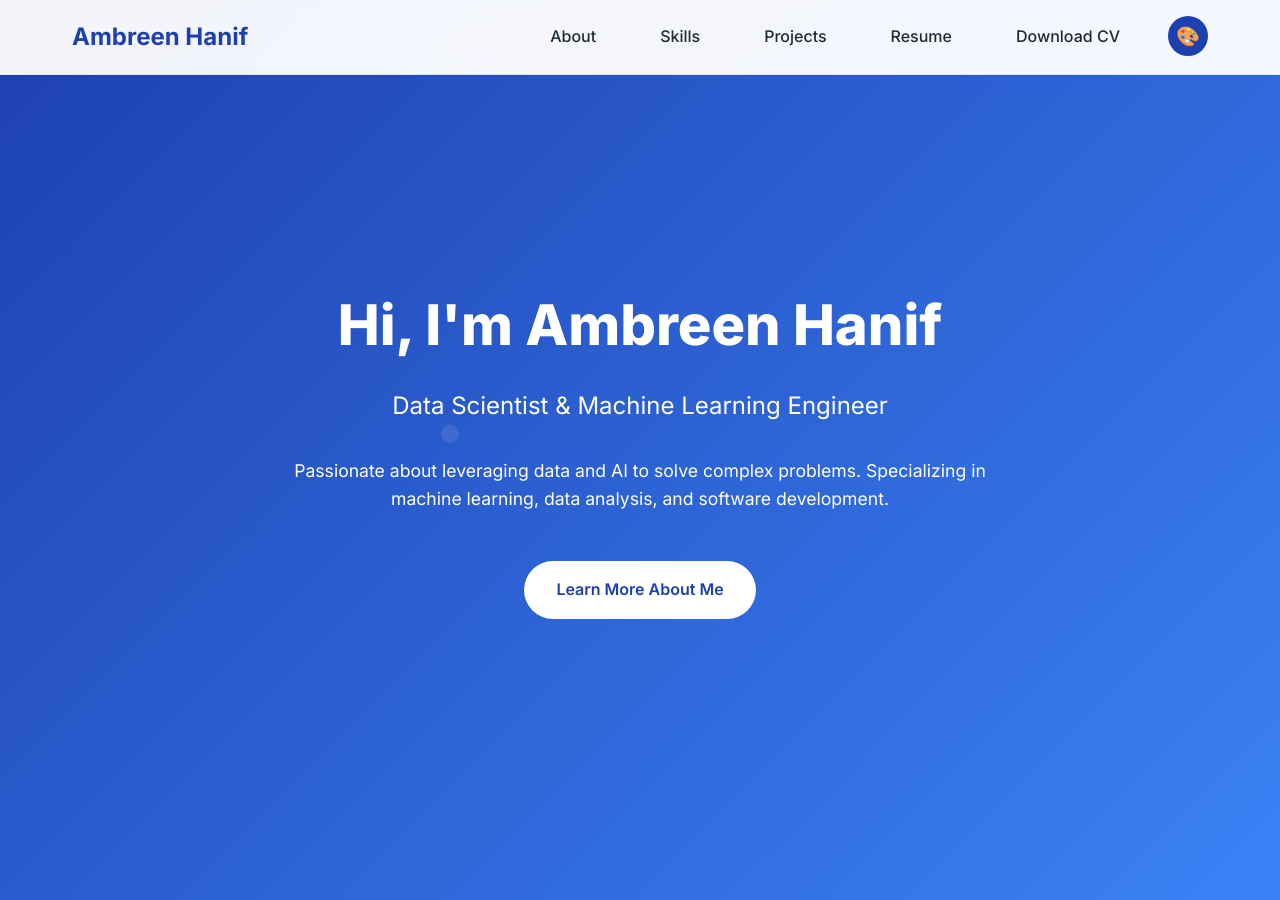
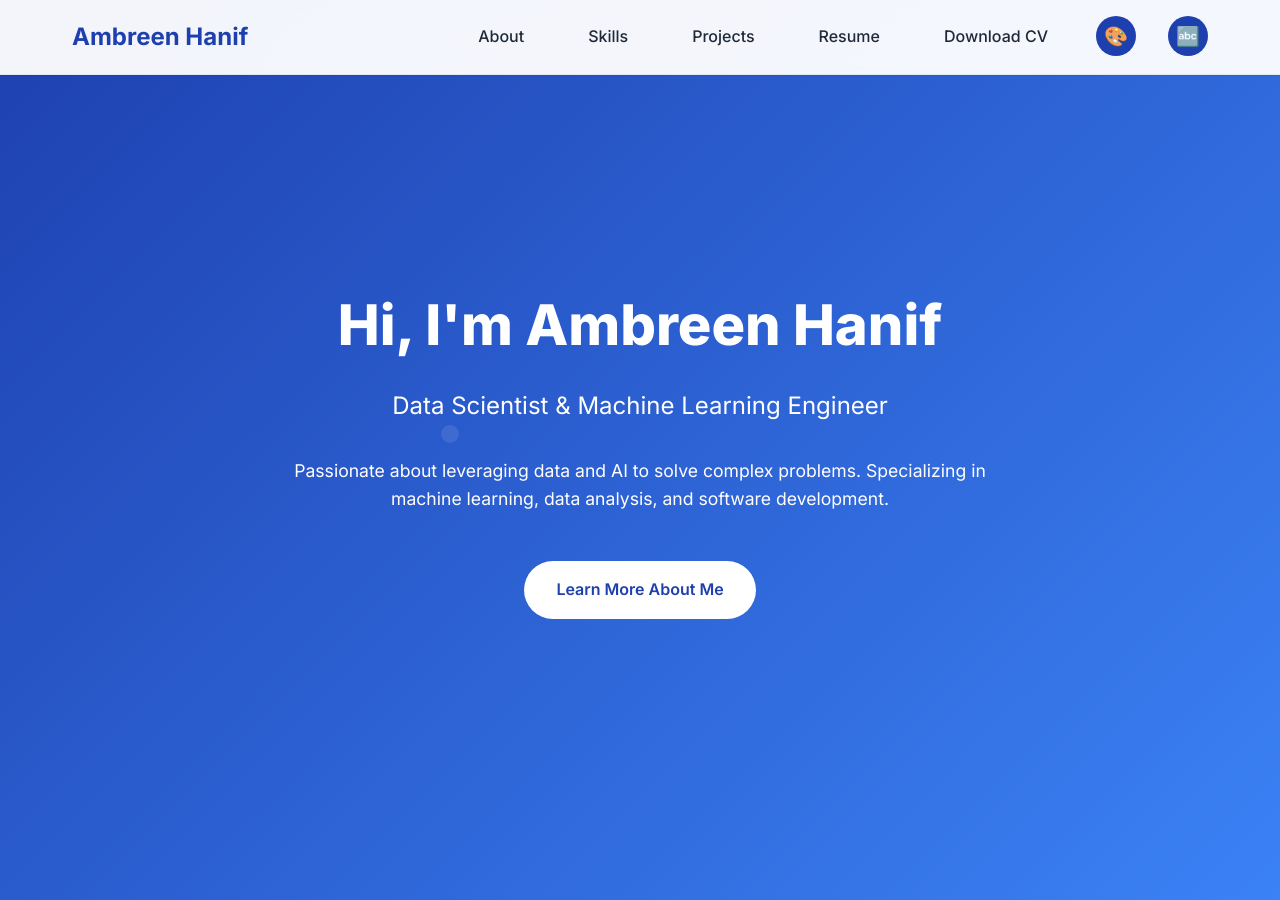
Before and after one commit to umberH/umberH.github.io, a Jekyll site: the page built from index.markdown, in a window 1280 px wide and 900 px high. Built offline with Jekyll 4.4.1, drawn with Linux system fonts in a browser that asks for light colours.

Commit message:
Add real-time font selector for site title with 6 professional font options

```diff
--- a/_includes/header.html
+++ b/_includes/header.html
@@ -20,6 +20,17 @@
         <li class="color-scheme-toggle">
           <button id="color-scheme-btn" class="color-scheme-btn">🎨</button>
         </li>
+        <li class="font-selector-toggle">
+          <button id="font-selector-btn" class="font-selector-btn">🔤</button>
+          <div class="font-options" id="font-options">
+            <button class="font-option inter active" data-font="Inter">Inter</button>
+            <button class="font-option playfair" data-font="Playfair Display">Playfair Display</button>
+            <button class="font-option poppins" data-font="Poppins">Poppins</button>
+            <button class="font-option montserrat" data-font="Montserrat">Montserrat</button>
+            <button class="font-option raleway" data-font="Raleway">Raleway</button>
+            <button class="font-option source-sans" data-font="Source Sans Pro">Source Sans Pro</button>
+          </div>
+        </li>
       </ul>
     </nav>
   </div>
--- a/_layouts/default.html
+++ b/_layouts/default.html
@@ -15,7 +15,7 @@
   <!-- Google Fonts -->
   <link rel="preconnect" href="https://fonts.googleapis.com">
   <link rel="preconnect" href="https://fonts.gstatic.com" crossorigin>
-  <link href="https://fonts.googleapis.com/css2?family=Inter:wght@300;400;500;600;700;800&display=swap" rel="stylesheet">
+  <link href="https://fonts.googleapis.com/css2?family=Inter:wght@300;400;500;600;700;800&family=Playfair+Display:wght@400;500;600;700&family=Poppins:wght@300;400;500;600;700&family=Montserrat:wght@300;400;500;600;700&family=Raleway:wght@300;400;500;600;700&family=Source+Sans+Pro:wght@300;400;600;700&display=swap" rel="stylesheet">
 
   <!-- Font Awesome -->
   <link rel="stylesheet" href="https://cdnjs.cloudflare.com/ajax/libs/font-awesome/6.4.0/css/all.min.css">
@@ -261,6 +261,63 @@
         colorSchemeBtn.textContent = emojis[currentSchemeIndex + 1];
       });
     }
+
+    // Font selector functionality
+    const fontSelectorBtn = document.getElementById('font-selector-btn');
+    const fontOptions = document.getElementById('font-options');
+    const siteTitle = document.querySelector('.site-title');
+
+    if (fontSelectorBtn && fontOptions) {
+      // Toggle font options dropdown
+      fontSelectorBtn.addEventListener('click', function(e) {
+        e.stopPropagation();
+        fontOptions.classList.toggle('active');
+        fontSelectorBtn.classList.toggle('active');
+      });
+
+      // Handle font selection
+      fontOptions.addEventListener('click', function(e) {
+        if (e.target.classList.contains('font-option')) {
+          const selectedFont = e.target.getAttribute('data-font');
+
+          // Update site title font
+          siteTitle.style.fontFamily = `'${selectedFont}', sans-serif`;
+
+          // Update active state
+          document.querySelectorAll('.font-option').forEach(option => {
+            option.classList.remove('active');
+          });
+          e.target.classList.add('active');
+
+          // Close dropdown
+          fontOptions.classList.remove('active');
+          fontSelectorBtn.classList.remove('active');
+
+          // Save to localStorage
+          localStorage.setItem('selectedFont', selectedFont);
+        }
+      });
+
+      // Close dropdown when clicking outside
+      document.addEventListener('click', function(e) {
+        if (!fontSelectorBtn.contains(e.target) && !fontOptions.contains(e.target)) {
+          fontOptions.classList.remove('active');
+          fontSelectorBtn.classList.remove('active');
+        }
+      });
+
+      // Load saved font preference
+      const savedFont = localStorage.getItem('selectedFont');
+      if (savedFont) {
+        siteTitle.style.fontFamily = `'${savedFont}', sans-serif`;
+        document.querySelectorAll('.font-option').forEach(option => {
+          option.classList.remove('active');
+          if (option.getAttribute('data-font') === savedFont) {
+            option.classList.add('active');
+          }
+        });
+      }
+    }
   </script>
 </body>
 </html>
--- a/assets/css/style.css
+++ b/assets/css/style.css
@@ -93,7 +93,8 @@
   font-weight: 700;
   color: var(--primary-color);
   text-decoration: none;
-  transition: color 0.3s ease;
+  transition: color 0.3s ease, font-family 0.3s ease;
+  font-family: 'Inter', sans-serif;
 }
 
 .site-title:hover {
@@ -140,6 +141,112 @@
 .color-scheme-btn:hover {
   background: var(--secondary-color);
   transform: scale(1.1);
+}
+
+.font-selector-toggle {
+  margin-left: 0.5rem;
+  position: relative;
+}
+
+.font-selector-btn {
+  background: var(--primary-color);
+  color: white;
+  border: none;
+  border-radius: 50%;
+  width: 40px;
+  height: 40px;
+  cursor: pointer;
+  font-size: 1.2rem;
+  transition: all 0.3s ease;
+  display: flex;
+  align-items: center;
+  justify-content: center;
+}
+
+.font-selector-btn:hover {
+  background: var(--secondary-color);
+  transform: scale(1.1);
+}
+
+.font-selector-btn.active {
+  background: var(--secondary-color);
+}
+
+.font-options {
+  position: absolute;
+  top: 100%;
+  right: 0;
+  background: white;
+  border-radius: 12px;
+  box-shadow: 0 10px 25px rgba(0, 0, 0, 0.15);
+  padding: 1rem;
+  min-width: 200px;
+  z-index: 1000;
+  opacity: 0;
+  visibility: hidden;
+  transform: translateY(-10px);
+  transition: all 0.3s ease;
+  border: 1px solid rgba(0, 0, 0, 0.1);
+}
+
+.font-options.active {
+  opacity: 1;
+  visibility: visible;
+  transform: translateY(0);
+}
+
+.font-option {
+  display: block;
+  width: 100%;
+  padding: 0.75rem 1rem;
+  border: none;
+  background: none;
+  text-align: left;
+  cursor: pointer;
+  border-radius: 8px;
+  transition: all 0.2s ease;
+  font-size: 0.9rem;
+  margin-bottom: 0.25rem;
+}
+
+.font-option:hover {
+  background: rgba(59, 130, 246, 0.1);
+  color: var(--primary-color);
+}
+
+.font-option.active {
+  background: var(--primary-color);
+  color: white;
+}
+
+.font-option.playfair {
+  font-family: 'Playfair Display', serif;
+  font-weight: 600;
+}
+
+.font-option.poppins {
+  font-family: 'Poppins', sans-serif;
+  font-weight: 600;
+}
+
+.font-option.montserrat {
+  font-family: 'Montserrat', sans-serif;
+  font-weight: 600;
+}
+
+.font-option.raleway {
+  font-family: 'Raleway', sans-serif;
+  font-weight: 600;
+}
+
+.font-option.source-sans {
+  font-family: 'Source Sans Pro', sans-serif;
+  font-weight: 600;
+}
+
+.font-option.inter {
+  font-family: 'Inter', sans-serif;
+  font-weight: 600;
 }
 
 .page-link {
@@ -869,7 +976,7 @@
     color: var(--primary-color);
   }
 
-  .color-scheme-toggle {
+    .color-scheme-toggle {
     margin: 1rem 2rem;
     text-align: center;
   }
@@ -878,6 +985,22 @@
     width: 50px;
     height: 50px;
     font-size: 1.5rem;
+  }
+
+  .font-selector-toggle {
+    margin: 1rem 2rem;
+    text-align: center;
+  }
+
+  .font-selector-btn {
+    width: 50px;
+    height: 50px;
+    font-size: 1.5rem;
+  }
+
+  .font-options {
+    right: -50px;
+    min-width: 180px;
   }
 
   .hero-title {
```
